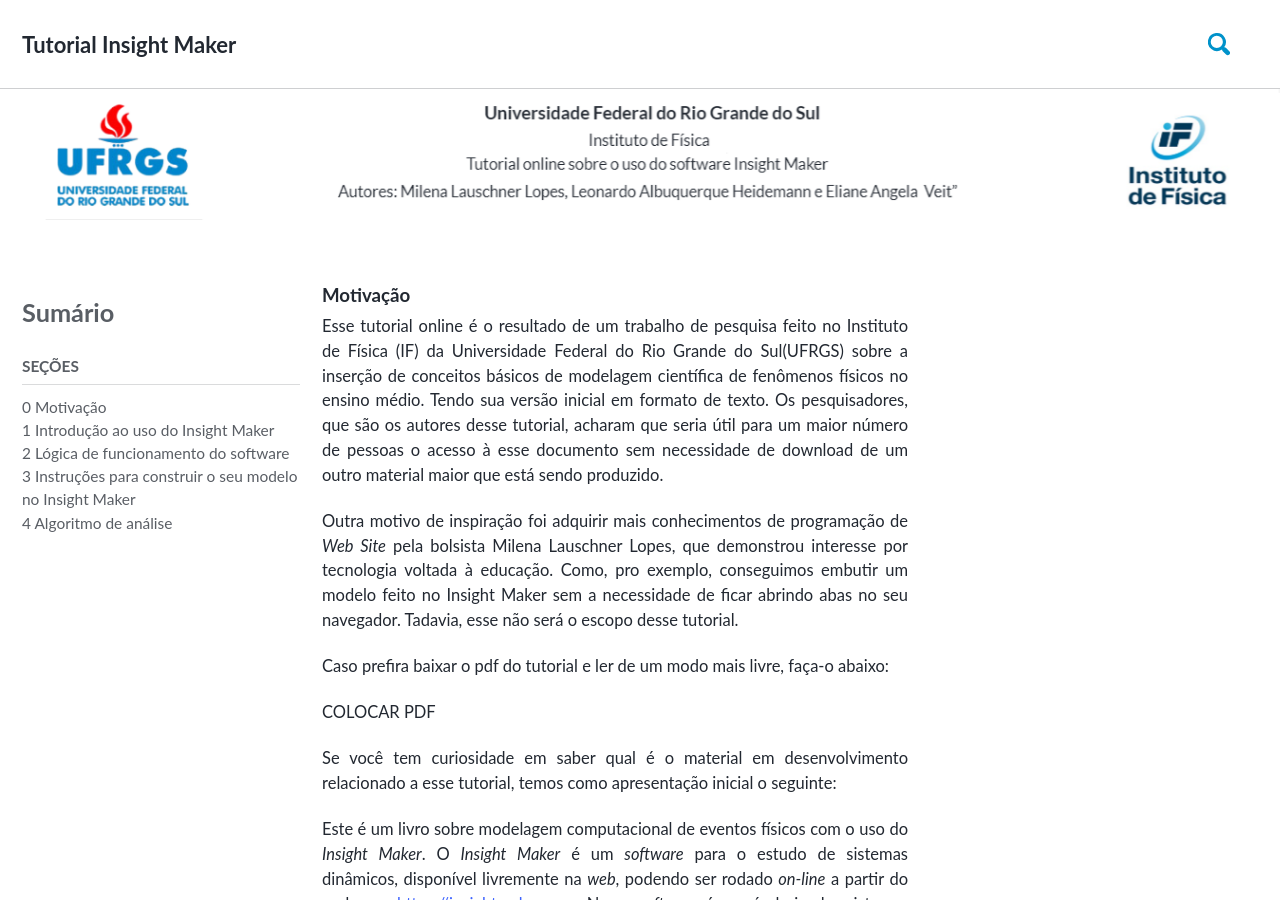
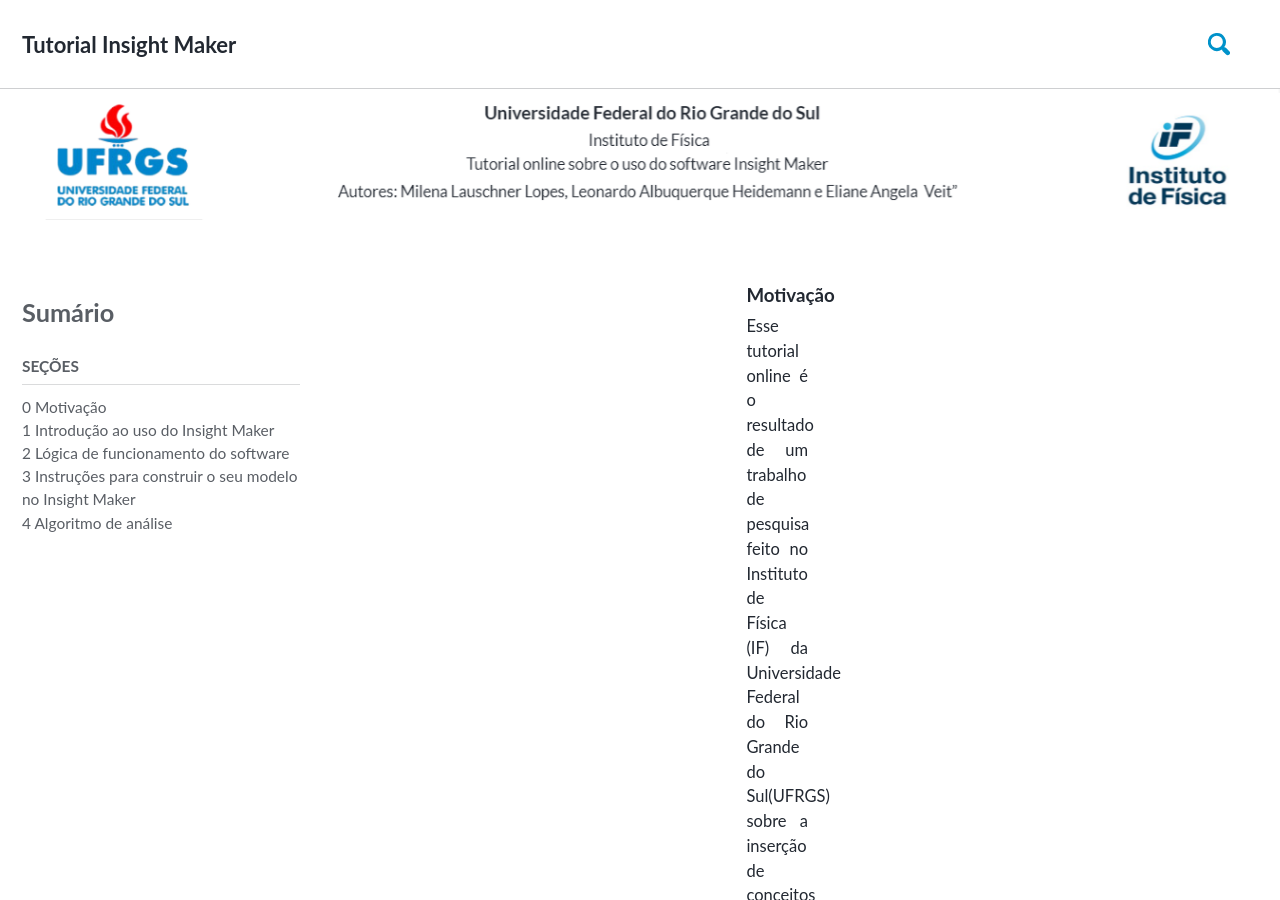
Before and after one commit to milenalauschner/MM, a Jekyll site: the page built from index.md, in a window 1280 px wide and 900 px high. Built offline with Jekyll 4.4.1, drawn with Linux system fonts in a browser that asks for light colours; cached includes are drawn as plain includes; nearby versions of some CDN libraries; some web fonts are replaced.

Commit message:
Update _page.scss

```diff
--- a/_sass/minimal-mistakes/_page.scss
+++ b/_sass/minimal-mistakes/_page.scss
@@ -24,6 +24,7 @@
 }
 
 .page {
+    margin-right: 50px;
   @include breakpoint($large) {
     float: right;
     width: calc(60% - #{$right-sidebar-width-narrow});
@@ -31,7 +32,7 @@
   }
 
   @include breakpoint($x-large) {
-    width: calc(100% - #{$right-sidebar-width});
+    width: calc(60% - #{$right-sidebar-width});
     padding-right: $right-sidebar-width;
   }
 
@@ -43,7 +44,9 @@
     width: 100%;
     clear: both;
 
-    .page__content,
+.page__content,{
+	 margin-right: 50px;
+	  }
     .page__meta,
     .page__share {
       position: relative;
```
